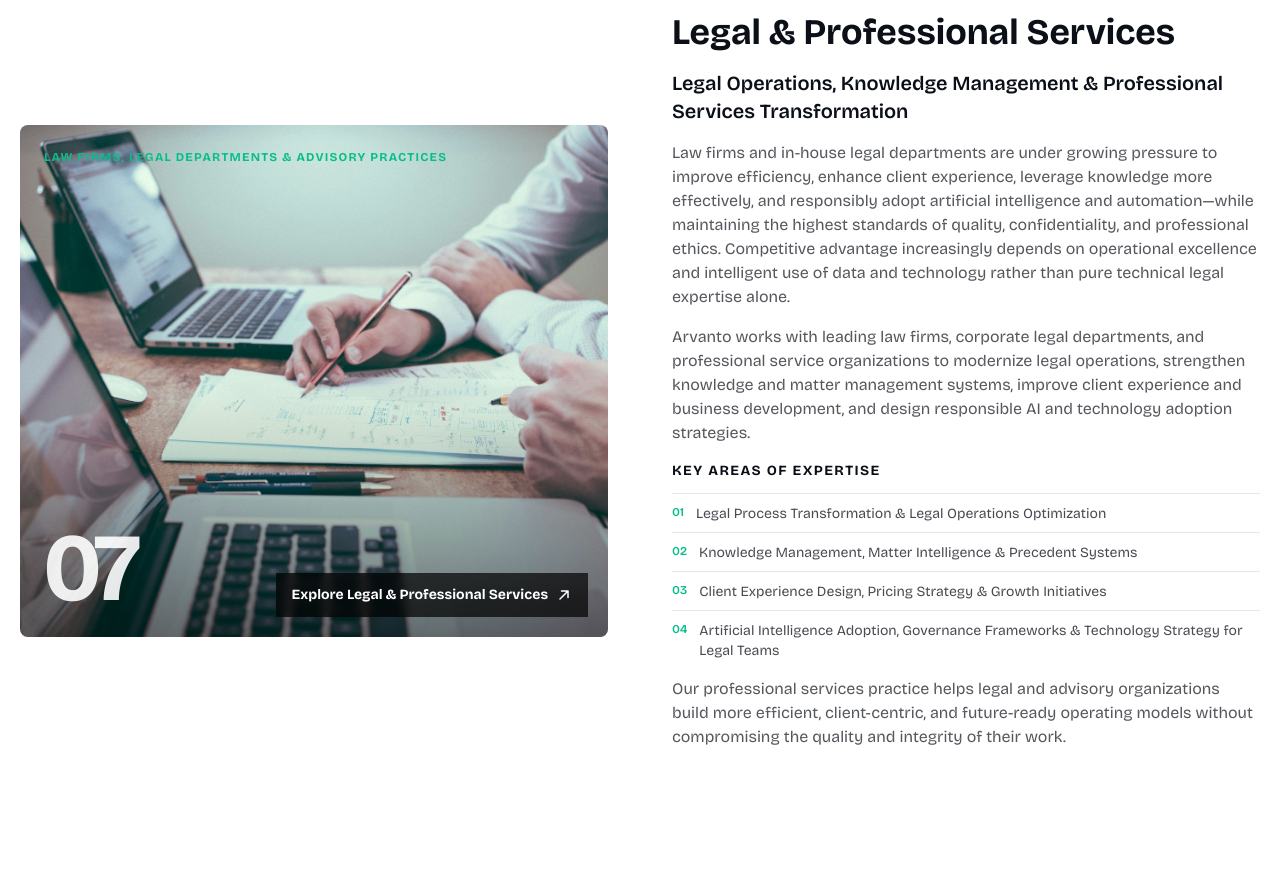
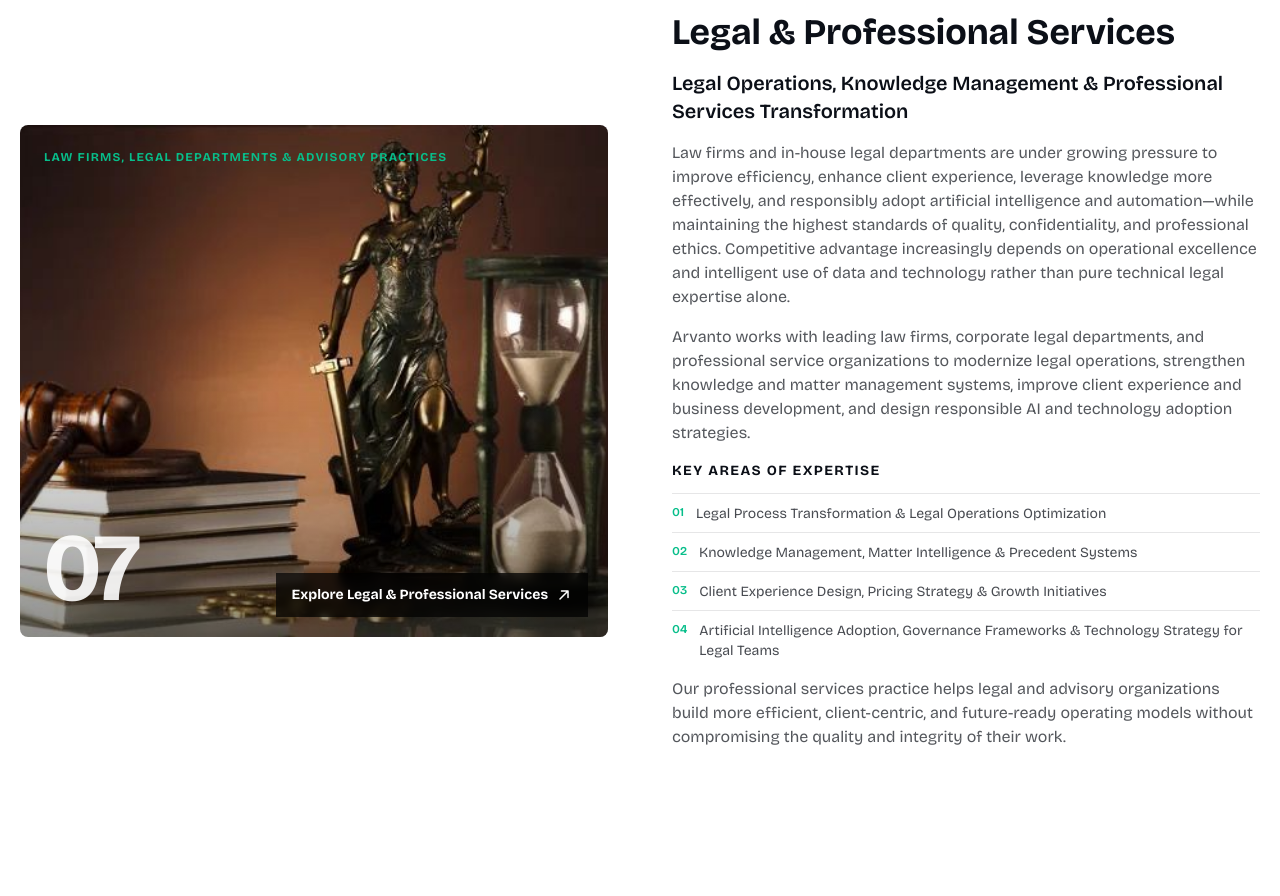
Before and after one commit to k-clinton/Arvanto, a Next.js app: page /industries in a window 1280 px wide. Shown: the part 5600-6496 px from the top of the page. Built offline with nearby package versions, Linux system fonts and the light colour scheme.

Commit message:
feat: update image path for legal services section in IndustriesPage

```diff
--- a/src/data/industries.ts
+++ b/src/data/industries.ts
@@ -344,7 +344,7 @@ export const INDUSTRIES: Industry[] = [
       closingParagraph:
         "Our professional services practice helps legal and advisory organizations build more efficient, client-centric, and future-ready operating models without compromising the quality and integrity of their work.",
     },
-    image: "/images/page-hero-strategy.jpg",
+    image: "/images/legal.jpeg",
     heroImages: [
       "/images/page-hero-strategy.jpg",
       "/images/page-hero-city.jpg",
```
